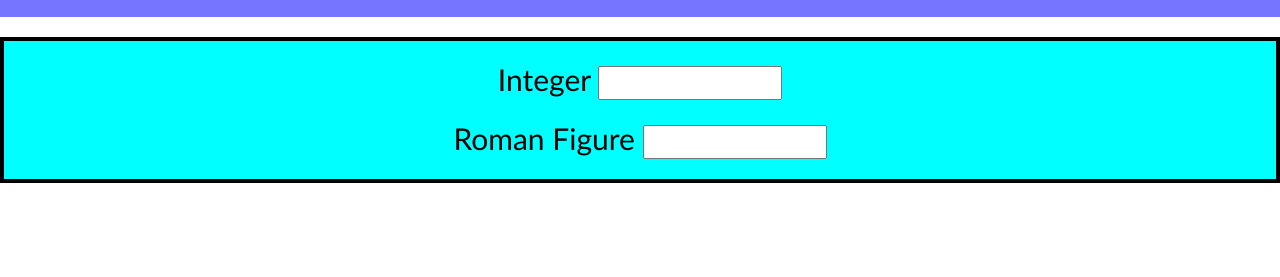
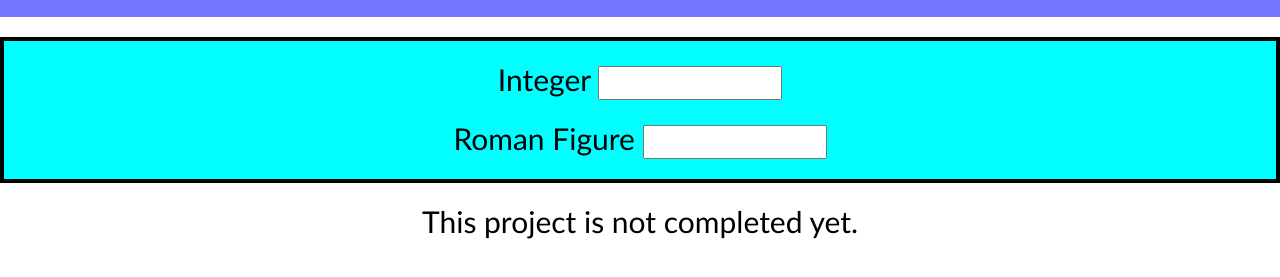
Before and after one commit to RamPanpalia/Convertor, a plain HTML site: page Index.html in a window 1280 px wide. Shown: the part 59-336 px from the top of the page. Drawn offline with Linux system fonts and the light colour scheme.

Commit message:
Update Index.html

```diff
--- a/Index.html
+++ b/Index.html
@@ -57,7 +57,7 @@ input{
             <input class="output"></input>
         </div>
     </div>
-
+This project is not completed yet.
     <!-- <div class="main">
         <div class="main-integer">
             <label for="">Decimal</label>
```
